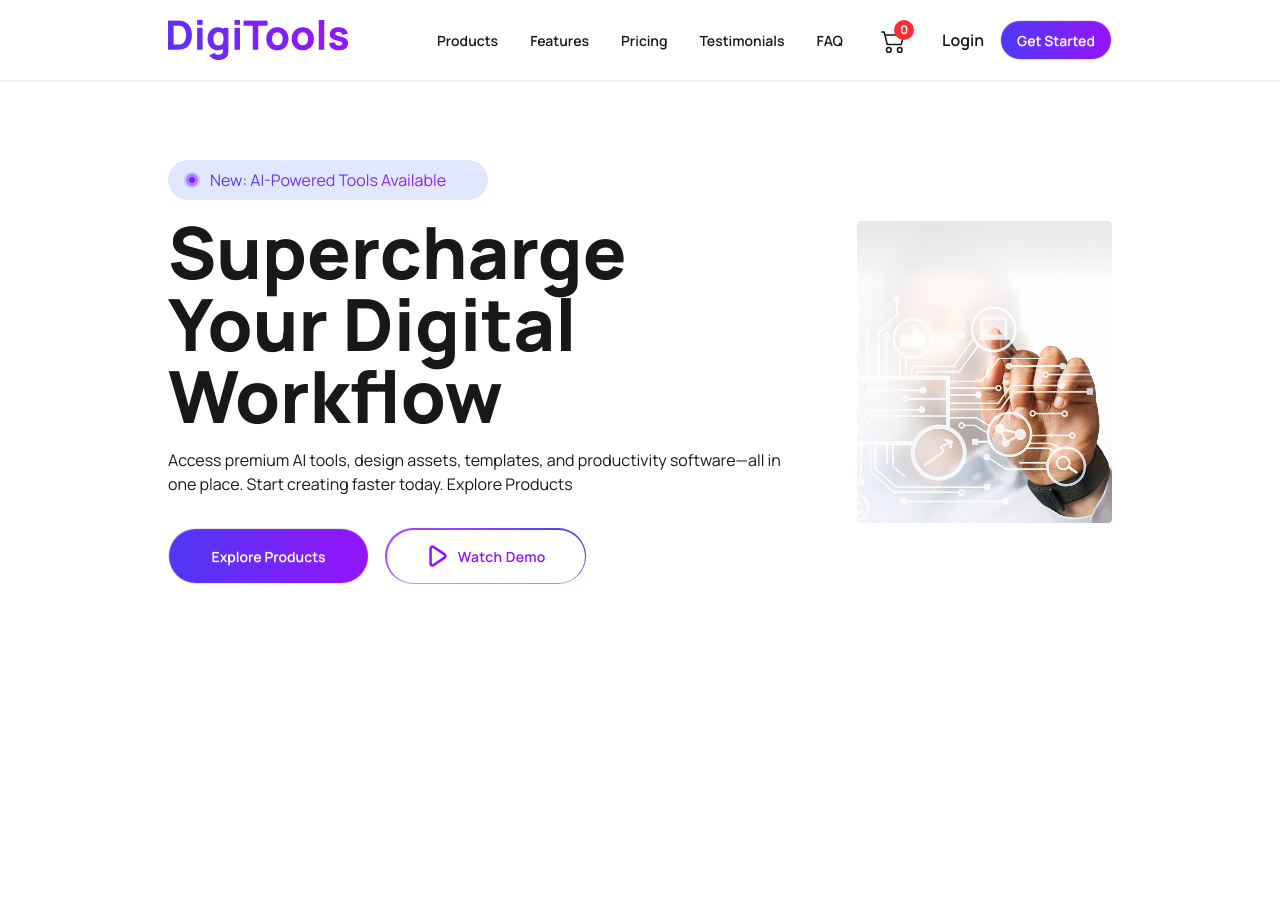
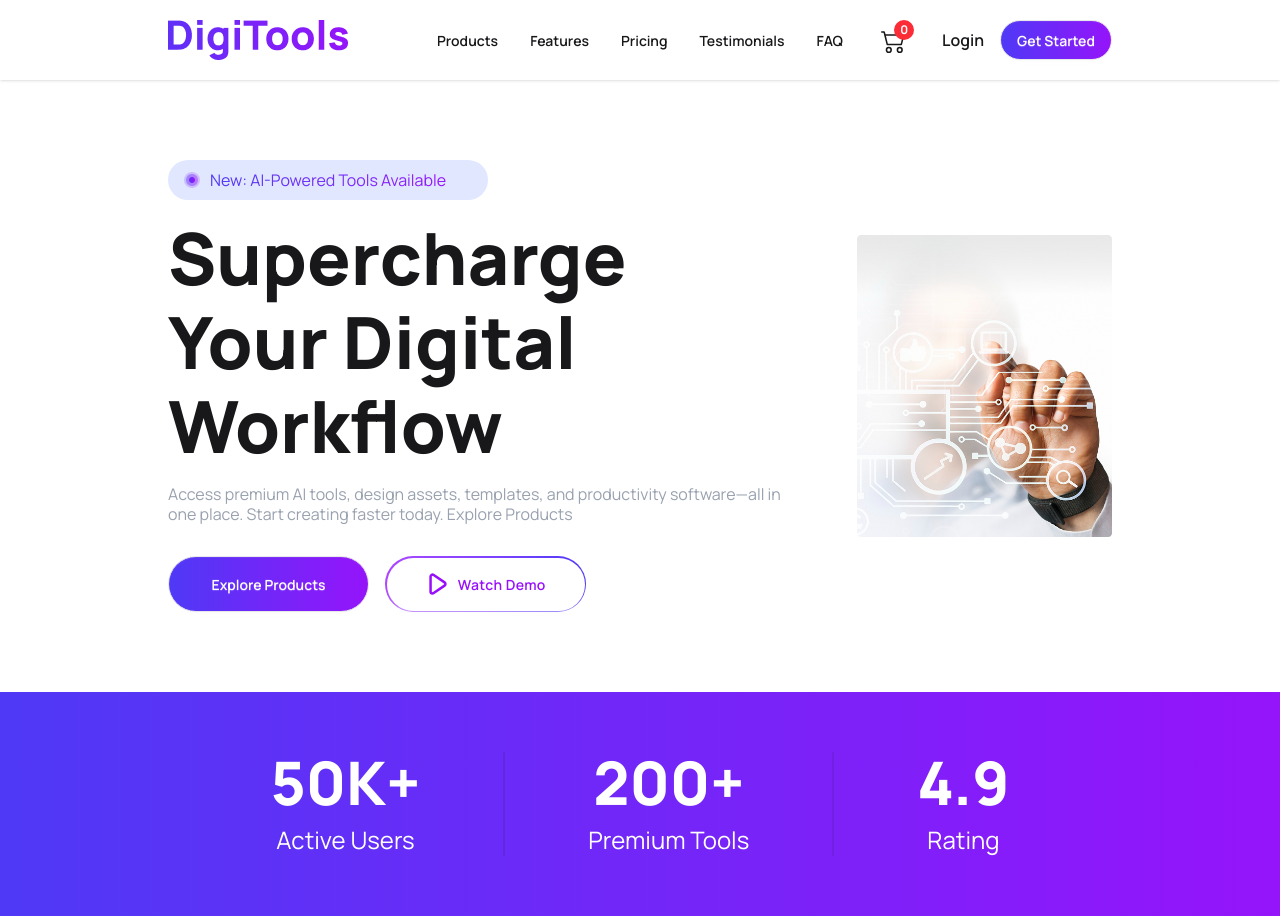
Before and after one commit to mahmudul-Hasan-2/Digitool-Assignment-6, a React (Vite) app: page / in a window 1280 px wide. Before the commit the page ends 800 px from the top, so only its background shows below. Built offline with nearby package versions, Linux system fonts and the light colour scheme.

Commit message:
Has make the stats section and fix the Line height in banner

```diff
--- a/src/App.jsx
+++ b/src/App.jsx
@@ -1,14 +1,27 @@
 import "./App.css";
 import Banner from "./Components/Banner/Banner";
 import Navbar from "./Components/Navbar/Navbar";
+import Stats from "./Components/Stats/Stats";
+
+// Fetching Products
+const fetchProducts = async () => {
+  const res = await fetch('/products.json');
+  return res.json();
+};
 
 function App() {
+  const productPromise = fetchProducts();
+  console.log(productPromise);
   return (
     <>
       {/* Navbar */}
       <Navbar></Navbar>
       {/* Banner */}
       <Banner></Banner>
+      {/* Stats */}
+      <Stats></Stats>
+      {/* AllProducts */}
+
     </>
   );
 }
--- /dev/null
+++ b/src/Components/AllProducts/AllProducts.jsx
@@ -0,0 +1,11 @@
+import React from 'react';
+
+const AllProducts = () => {
+    return (
+        <div>
+
+        </div>
+    );
+};
+
+export default AllProducts;
--- a/src/Components/Banner/Banner.jsx
+++ b/src/Components/Banner/Banner.jsx
@@ -17,10 +17,10 @@ const Banner = () => {
             </span>
           </h2>
           <div className="space-y-4 mt-4">
-            <h2 className="text-3xl sm:text-7xl font-extrabold">
+            <h2 className="text-3xl sm:text-7xl font-extrabold leading-10 sm:leading-21">
               Supercharge Your Digital Workflow
             </h2>
-            <p className="max-w-[640px]">
+            <p className="max-w-[640px] leading-5 text-gray-400">
               Access premium AI tools, design assets, templates, and
               productivity software—all in one place. Start creating faster
               today. Explore Products
--- /dev/null
+++ b/src/Components/Stats/Stats.jsx
@@ -0,0 +1,28 @@
+import React from "react";
+
+const Stats = () => {
+  return (
+    <div className="gradient py-15 mt-20">
+      <div className="width-container">
+        <div className="flex w-full flex-col lg:flex-row text-white justify-center">
+          <div className="text-center px-15 flex items-center justify-center flex-col space-y-3">
+            <h1 className="text-3xl lg:text-6xl font-extrabold">50K+</h1>
+            <p className="text-base md:text-xl lg:text-2xl">Active Users</p>
+          </div>
+          <div className="divider lg:divider-horizontal border-white"></div>
+          <div className="text-center px-15 flex items-center justify-center flex-col space-y-3">
+            <h1 className="text-3xl lg:text-6xl font-extrabold">200+</h1>
+            <p className="text-base md:text-xl lg:text-2xl">Premium Tools</p>
+          </div>
+          <div className="divider lg:divider-horizontal border-white"></div>
+          <div className="text-center px-15 flex items-center justify-center flex-col space-y-3">
+            <h1 className="text-3xl lg:text-6xl font-extrabold">4.9</h1>
+            <p className="text-base md:text-xl lg:text-2xl">Rating</p>
+          </div>
+        </div>
+      </div>
+    </div>
+  );
+};
+
+export default Stats;
```
